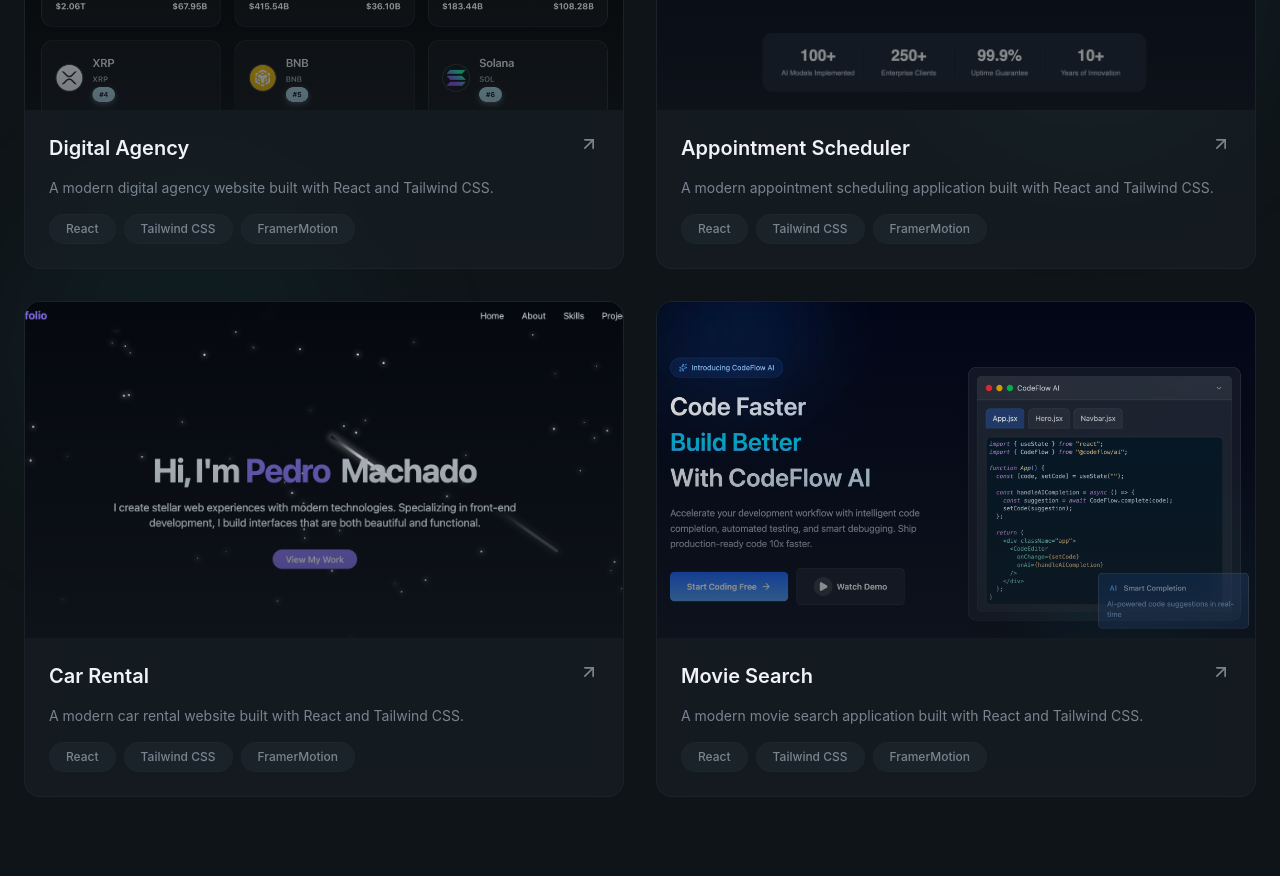
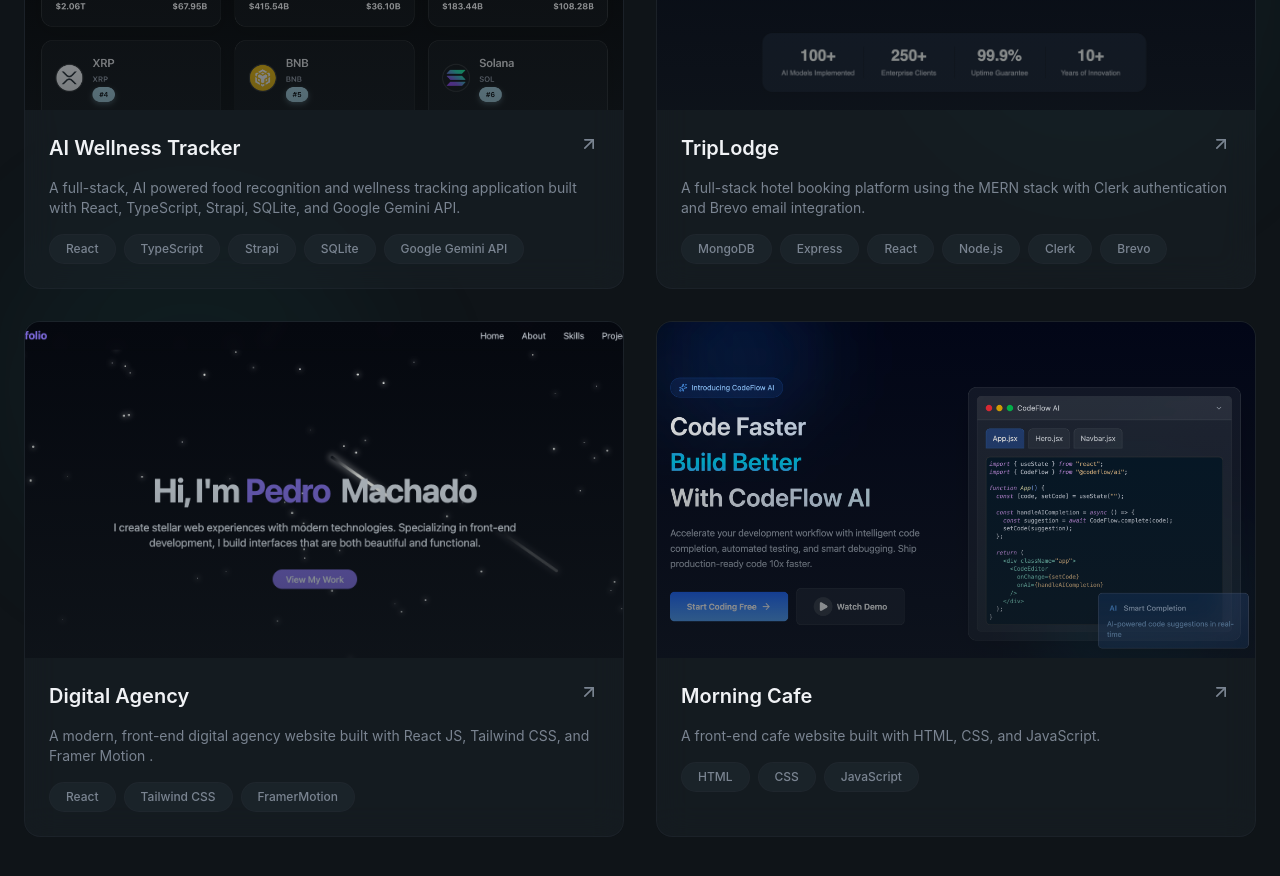
Before and after one commit to eissamonet/SWD-Portfolio, a React (Vite) app: page / in a window 1280 px wide. Shown: the part 2480-3356 px from the top of the page. Built offline with nearby package versions, Linux system fonts and the light colour scheme.

Commit message:
commit changes

```diff
--- a/src/sections/Projects.jsx
+++ b/src/sections/Projects.jsx
@@ -2,34 +2,34 @@ import { ArrowUpRight, Github } from "lucide-react";
 
 const projects = [
   {
-    title: "Digital Agency",
-    description: "A modern digital agency website built with React and Tailwind CSS.",
+    title: "AI Wellness Tracker",
+    description: "A full-stack, AI powered food recognition and wellness tracking application built with React, TypeScript, Strapi, SQLite, and Google Gemini API.",
     image: "/projects/project1.png",
-    tags: ["React", "Tailwind CSS", "FramerMotion"],
+    tags: ["React", "TypeScript", "Strapi", "SQLite", "Google Gemini API"],
     link: "#", // Replace with actual link to Vercel deployment
     github: "#", // Replace with actual link to GitHub repository
   },
    {
-    title: "Appointment Scheduler",
-    description: "A modern appointment scheduling application built with React and Tailwind CSS.",
+    title: "TripLodge",
+    description: "A full-stack hotel booking platform using the MERN stack with Clerk authentication and Brevo email integration.",
     image: "/projects/project2.png",
-    tags: ["React", "Tailwind CSS", "FramerMotion"],
+    tags: ["MongoDB", "Express", "React", "Node.js", "Clerk", "Brevo"],
     link: "#", // Replace with actual link to Vercel deployment
     github: "#", // Replace with actual link to GitHub repository
   },
    {
-    title: "Car Rental",
-    description: "A modern car rental website built with React and Tailwind CSS.",
+    title: "Digital Agency",
+    description: "A modern, front-end digital agency website built with React JS, Tailwind CSS, and Framer Motion .",
     image: "/projects/project3.png",
     tags: ["React", "Tailwind CSS", "FramerMotion"],
     link: "#", // Replace with actual link to Vercel deployment
     github: "#", // Replace with actual link to GitHub repository
   },
    {
-    title: "Movie Search",
-    description: "A modern movie search application built with React and Tailwind CSS.",
+    title: "Morning Cafe",
+    description: "A front-end cafe website built with HTML, CSS, and JavaScript.",
     image: "/projects/project4.png",
-    tags: ["React", "Tailwind CSS", "FramerMotion"],
+    tags: ["HTML", "CSS", "JavaScript"],
     link: "#", // Replace with actual link to Vercel deployment
     github: "#", // Replace with actual link to GitHub repository
   }
```
